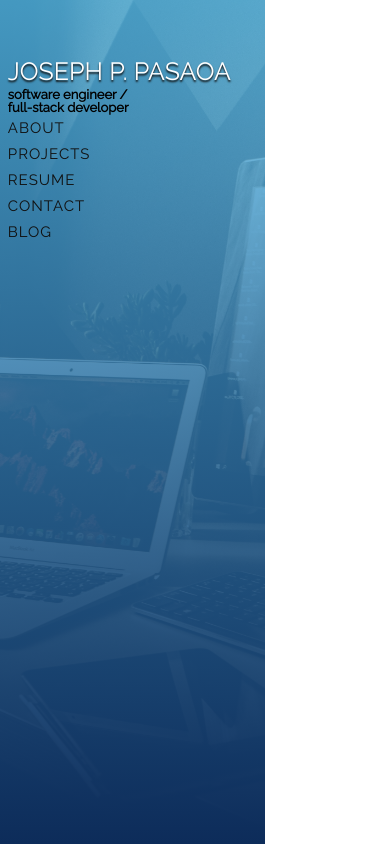
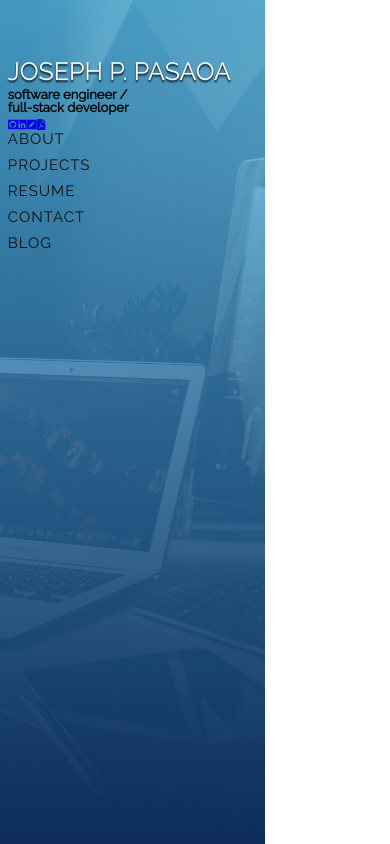
Before and after one commit to joseph-p-pasaoa/portfolio_site, a React (Create React App) app: page / in a window 390 px wide. Built offline with nearby package versions, Linux system fonts and the light colour scheme; a web font is replaced by a local one.

Commit message:
0.3.0, install fontawesome, add responsive iconsbar

```diff
--- a/package.json
+++ b/package.json
@@ -4,6 +4,10 @@
   "private": true,
   "author": "Joseph P. Pasaoa",
   "dependencies": {
+    "@fortawesome/fontawesome-svg-core": "^1.2.27",
+    "@fortawesome/free-brands-svg-icons": "^5.12.1",
+    "@fortawesome/free-solid-svg-icons": "^5.12.1",
+    "@fortawesome/react-fontawesome": "^0.1.9",
     "@testing-library/jest-dom": "^4.2.4",
     "@testing-library/react": "^9.4.0",
     "@testing-library/user-event": "^7.2.1",
--- a/src/App.js
+++ b/src/App.js
@@ -17,9 +17,14 @@ APP MAIN Component | Portfolio Site
 
 /* IMPORTS */
     import React from 'react';
+    import { library } from '@fortawesome/fontawesome-svg-core';
+    import { faPaperPlane, faList, faFilePdf, faPenSquare } from '@fortawesome/free-solid-svg-icons';
+    import { faGithubSquare, faLinkedin } from '@fortawesome/free-brands-svg-icons';
 
     import Sidebar from './components/Sidebar';
     import './App.css';
+
+    library.add(faPaperPlane, faList, faFilePdf, faPenSquare, faGithubSquare, faLinkedin);
 
 
 /* COMPONENT & EXPORT */
--- a/src/components/IconsBar.jsx
+++ b/src/components/IconsBar.jsx
@@ -5,27 +5,50 @@ IconsBar Component | Portfolio Site
 
 
 /* EXTERNALS - LOCALS */
-import React from 'react';
+import React, { useState } from 'react';
 // import { connect } from 'react-redux';
+import { FontAwesomeIcon } from '@fortawesome/react-fontawesome';
 
 import './IconsBar.css';
-// const iconGithub = require('../assets/images/techlogos/GitHub-Mark-120px-plus.png');
-// const iconLinkedIn = require('../assets/images/techlogos/LI-In-Bug.png');
+import josephsResume from '../assets/downloads/_Resume_ Joseph P. Pasaoa _Developer.pdf';
 
 
 /* MAIN */
 const IconsBar = () => {
+  const [ activeIcon, setActiveIcon ] = useState("none");
+
+  const descriptor = {
+    none: { text: "", offset: "14px", color: "transparent" },
+    github: { text: "Github", offset: "14px", color: "chartreuse" },
+    linkedin: { text: "LinkedIn", offset: "42px", color: "chartreuse" },
+    contact: { text: "Contact Me", offset: "72px", color: "chartreuse" },
+    resume: { text: "Resume", offset: "170px", color: "chartreuse" }
+  };
+  // separate p's needed for better ux
 
 
   return (
-    <div className="network-icons flex-row">
-      <a href="https://github.com/joseph-p-pasaoa" target="_blank" rel="noopener noreferrer">
-        {/* <img src={iconGithub} alt="Joseph's Github Page" /> */}
-      </a>
-      <a href="https://www.linkedin.com/in/josephpasaoa/" target="_blank" rel="noopener noreferrer">
-        {/* <img src={iconLinkedIn} alt="Joseph's LinkedIn Page" /> */}
-      </a>
-    </div>
+    <>
+      <div className="network-icons flex-row">
+        <a href="https://github.com/joseph-p-pasaoa" target="_blank" rel="noopener noreferrer" onMouseOver={() => setActiveIcon("github")} onMouseOut={() => setActiveIcon("none")} className="faicon">
+          <FontAwesomeIcon icon={["fab", "github-square"]} className="faicon__svg" />
+        </a>
+        <a href="https://www.linkedin.com/in/josephpasaoa/" target="_blank" rel="noopener noreferrer" onMouseOver={() => setActiveIcon("linkedin")} onMouseOut={() => setActiveIcon("none")} className="faicon">
+          <FontAwesomeIcon icon={["fab", "linkedin"]} className="faicon__svg" />
+        </a>
+        <a href="https://www.linkedin.com/in/josephpasaoa/" target="_blank" rel="noopener noreferrer" onMouseOver={() => setActiveIcon("contact")} onMouseOut={() => setActiveIcon("none")} className="faicon">
+          <FontAwesomeIcon icon={["fas", "pen-square"]} className="faicon__svg faicon__svg--contact" />
+          {/* <FontAwesomeIcon icon={["fas", "paper-plane"]} className="faicon__svg faicon__svg--contact" /> */}
+        </a>
+        <a href={josephsResume} target="_blank" rel="noopener noreferrer" onMouseOver={() => setActiveIcon("resume")} onMouseOut={() => setActiveIcon("none")} className="faicon faicon__a--resume">
+          <FontAwesomeIcon icon={["fas", "file-pdf"]} className="faicon__svg" />
+          {/* <FontAwesomeIcon icon={["fas", "list"]} className="faicon__svg faicon__svg--resume" /> */}
+        </a>
+      </div>
+      <p className="faicon__description" style={{left: descriptor[activeIcon].offset, color: descriptor[activeIcon].color}}>
+        {descriptor[activeIcon].text}
+      </p>
+    </>
   );
 }
 
```
Also changed, not shown: 1 other file (tests, documents, lock files or other folders).
